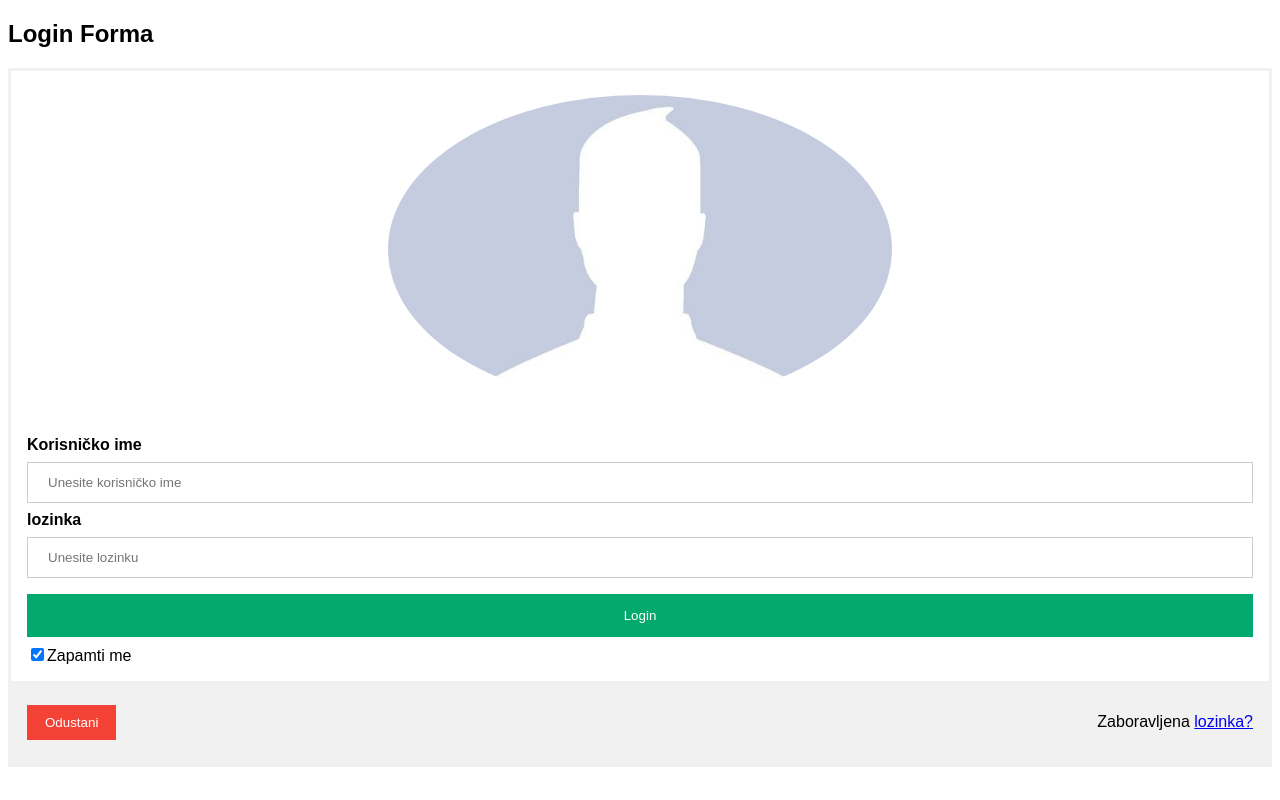
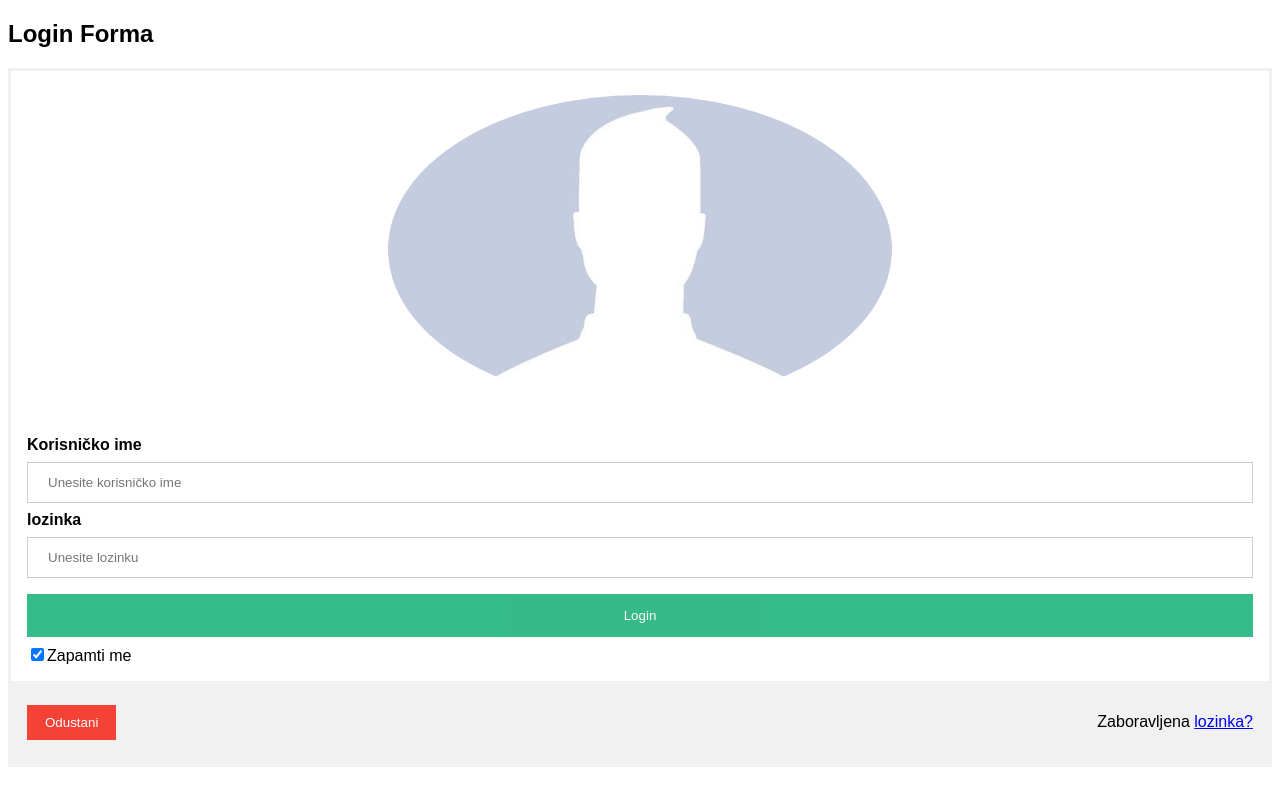
Before and after one commit to lvcelik/Vjezba-cijelog-gradiva, a plain HTML site: page Zadatak3Novi.html in a window 1280 px wide. In both pictures the pointer is over the button "Login". Drawn offline with Linux system fonts and the light colour scheme.

Commit message:
Druga promjena CSS treci zadatak

```diff
--- a/Zadatak3Novi.html
+++ b/Zadatak3Novi.html
@@ -62,6 +62,9 @@
                 width: 100%;
             }
         }
+        button:hover{
+            opacity: 0.8;
+        }
 
     </style>
 </head>
```
